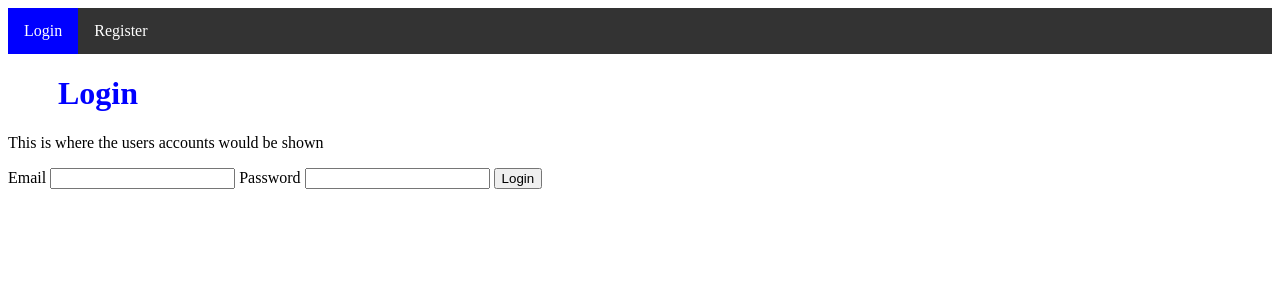
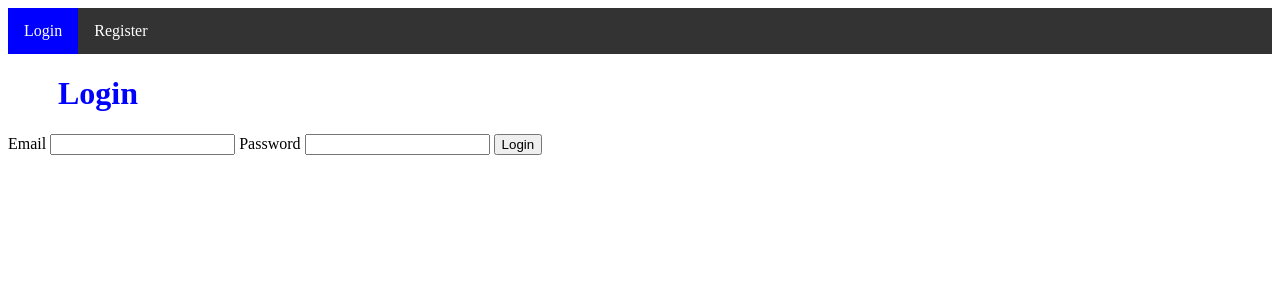
Before and after one commit to mt464/IT202, a PHP site: the page made by public_html/Milestone 1/login.php in a window 1280 px wide. Shown: the top 300 px of the page. Run offline with PHP 8.4, Linux system fonts and the light colour scheme.

Commit message:
Update login.php

```diff
--- a/public_html/Milestone 1/login.php
+++ b/public_html/Milestone 1/login.php
@@ -38,7 +38,7 @@ li a:hover:not(.active) {
   <li><a href="register.php">Register</a></li>
 </ul>
 <h1>Login</h1>
-<p>This is where the users accounts would be shown</p>
+
 
 <form method="POST">
     <label for="email">Email
```
